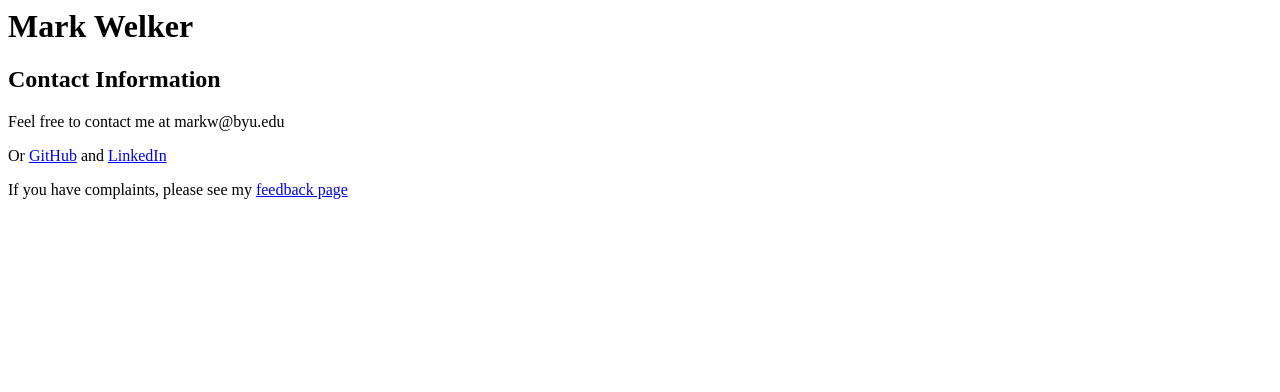
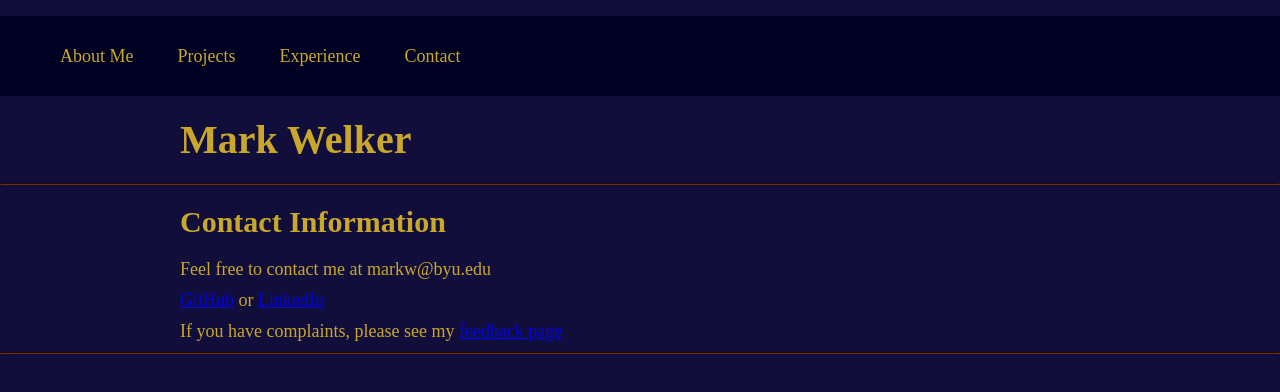
Before and after one commit to markwelker/html, a plain HTML site: page contact.html in a window 1280 px wide. Drawn offline with Linux system fonts and the light colour scheme.

Commit message:
Added CSS elements

```diff
--- a/contact.html
+++ b/contact.html
@@ -1,11 +1,26 @@
+<!DOCTYPE html>
 <head>
     <title>Mark's Contact Info</title>
+    <link rel="stylesheet" href="portfolio.css">
 </head>
-
+<header>
+	<div class="nav">
+  		<div class="container">
+			<ul>
+	  			<a href = index.html><li>About Me</li></a>
+	  			<a href = projects.html><li>Projects</li></a>
+	  			<a href = experience.html><li>Experience</li></a>
+	  		    <li>Contact</li>
+			</ul>
+  		</div>
+	</div>
+</header>
 <body>
 	<h1>Mark Welker</h1>
+    <hr>
     <h2>Contact Information</h2>
     <p>Feel free to contact me at markw@byu.edu</p>
-    <p>Or <a href = "https://github.com/markwelker/">GitHub</a> and <a href="https://www.linkedin.com/in/mark-welker-4160b0153/">LinkedIn</a><p>
+    <p><a href = "https://github.com/markwelker/">GitHub</a> or <a href="https://www.linkedin.com/in/mark-welker-4160b0153/">LinkedIn</a><p>
 	<p>If you have complaints, please see my <a href="feedback.html">feedback page</a></p>
+    <hr>
 </body>
--- /dev/null
+++ b/portfolio.css
@@ -0,0 +1,49 @@
+
+html, body{
+  margin: 0;
+  padding: 0 0;
+  background: #120e3b;
+}
+p, li, body {
+    color: #c9a72b;
+    margin: 0;
+    padding: 0 0;
+}
+p, li {
+    margin: 10px 180px;
+    font-size: 18px;
+}
+h1 {
+    margin: 20px 180px;
+    font-size: 40px;
+}
+h2{
+    margin: 20px 180px;
+    font-size: 30px;
+}
+
+header{
+    background: #002;
+}
+hr{
+    border-color: #732e11;
+}
+
+.nav ul li{
+  display: inline-block;
+  height: 80px;
+  line-height: 80px;
+  list-style: none;
+  padding: 0 20px;
+  margin: 0 0;
+}
+
+li.asdf {
+    background: #004;
+    transition: background .5s;
+}
+.btn:hover, .nav ul li:hover {
+  background: #008;
+  cursor: pointer;
+  transition: background .5s;
+}
```
Also changed, not shown: experience.html (+16 -2 lines), index.html (+13 -5 lines), projects.html (+15 -0 lines).
